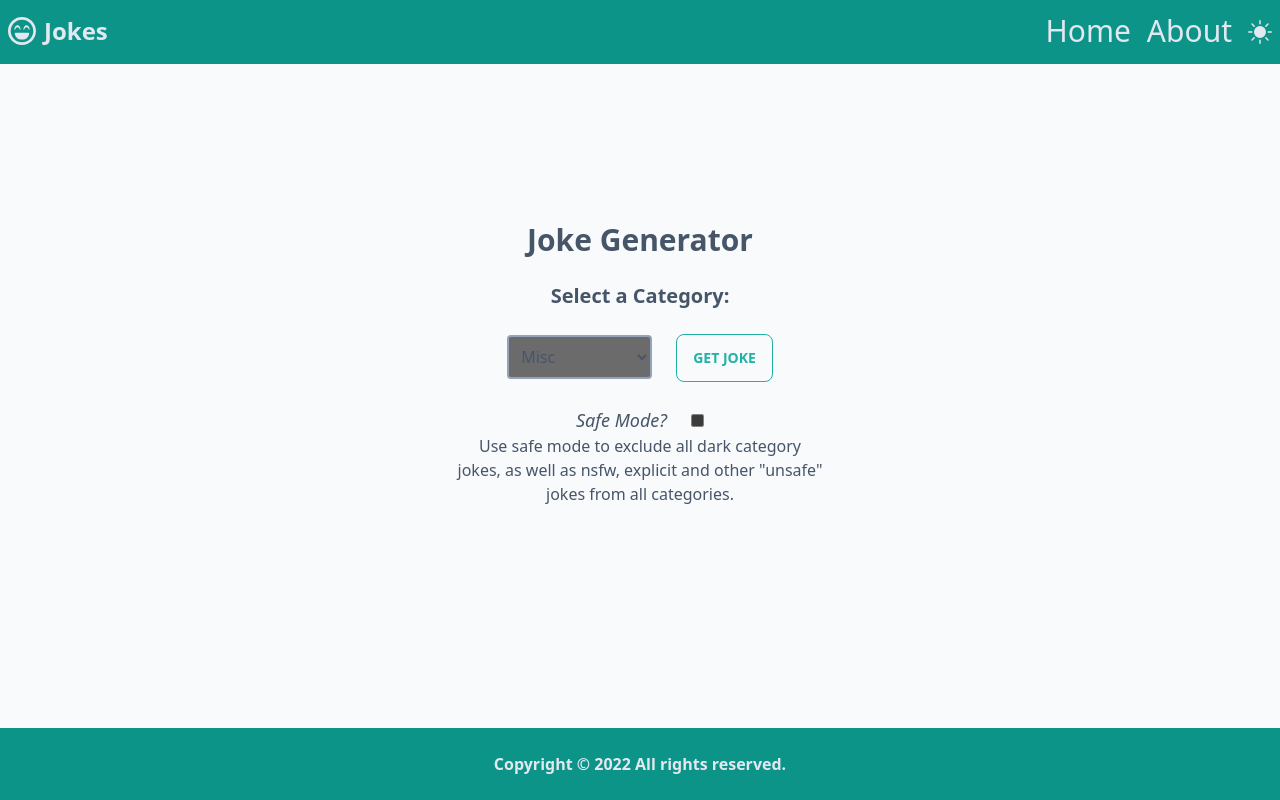
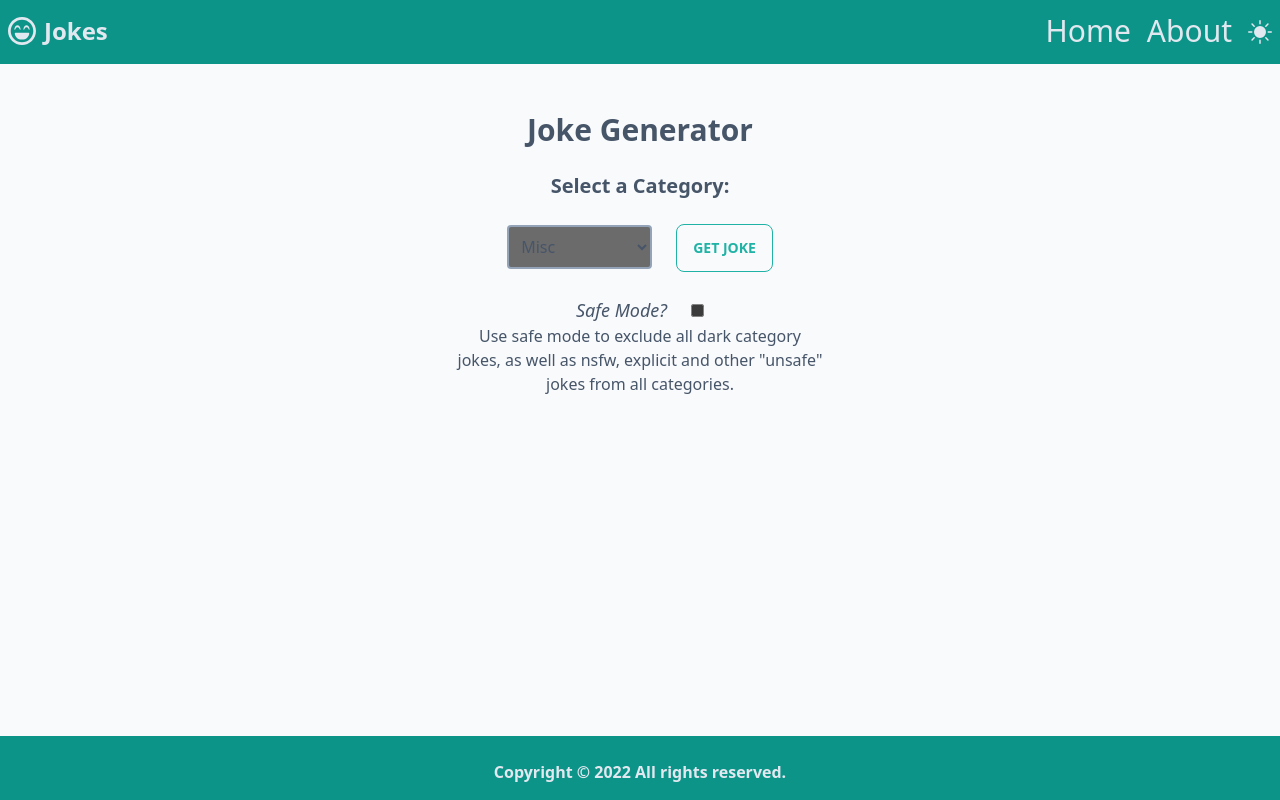
Before and after one commit to patricia-hurst/githubfinder-course-project, a React (Create React App) app: page / in a window 1280 px wide. Built offline with nearby package versions, Linux system fonts and the light colour scheme.

Commit message:
fix content shift

```diff
--- a/src/components/jokes/JokesSelect.js
+++ b/src/components/jokes/JokesSelect.js
@@ -82,7 +82,7 @@ const JokesSelect = () => {
             Get Joke
           </button>
         </div>
-        <div className="joke-safemode-row mb-16">
+        <div className="joke-safemode-row mb-8">
           <label htmlFor="safemodeChecked" className="text-lg italic mr-6">
             Safe Mode?
           </label>
--- a/src/components/layout/Footer.js
+++ b/src/components/layout/Footer.js
@@ -2,7 +2,7 @@ const Footer = () => {
   const footerYear = new Date().getFullYear();
 
   return (
-    <footer className="text-center bg-teal-600 text-slate-200 dark:border-transparent dark:bg-neutral py-6">
+    <footer className="h-16 text-center bg-teal-600 text-slate-200 dark:border-transparent dark:bg-neutral py-6">
       <p className="font-bold">
         Copyright &copy; {footerYear} All rights reserved.
       </p>
--- a/src/components/layout/Navbar.js
+++ b/src/components/layout/Navbar.js
@@ -6,7 +6,7 @@ import { PropTypes } from 'prop-types';
 const Navbar = props => {
   return (
     <header>
-      <nav className="navbar bg-teal-600 text-slate-200 dark:bg-neutral">
+      <nav className="navbar h-16 bg-teal-600 text-slate-200 dark:bg-neutral">
         <div className="container mx-auto">
           <div className="flex items-center justify-between w-full">
             <div className="nav-left border-b-2 border-transparent">
--- a/src/components/ui/Background.js
+++ b/src/components/ui/Background.js
@@ -1,6 +1,6 @@
 const Background = props => {
   return (
-    <div className="flex flex-col justify-between min-h-screen bg-slate-50 dark:bg-slate-800">
+    <div className="flex flex-col min-h-screen bg-slate-50 dark:bg-slate-800">
       {props.children}
     </div>
   );
--- a/src/components/ui/Wrapper.js
+++ b/src/components/ui/Wrapper.js
@@ -1,6 +1,6 @@
 const Wrapper = props => {
   return (
-    <div className="flex flex-col items-center text-center grow overflow-x-hidden w-80 md:w-96 mx-auto my-12 px-2">
+    <div className="text-center w-80 md:w-96 mx-auto my-12 px-2">
       {props.children}
     </div>
   );
--- a/src/pages/Home.js
+++ b/src/pages/Home.js
@@ -5,7 +5,7 @@ import Wrapper from '../components/ui/Wrapper';
 
 const Home = () => {
   return (
-    <main>
+    <main className="flex-grow h-auto">
       <Wrapper>
         <JokesSelect />
         <JokesResults />
```
